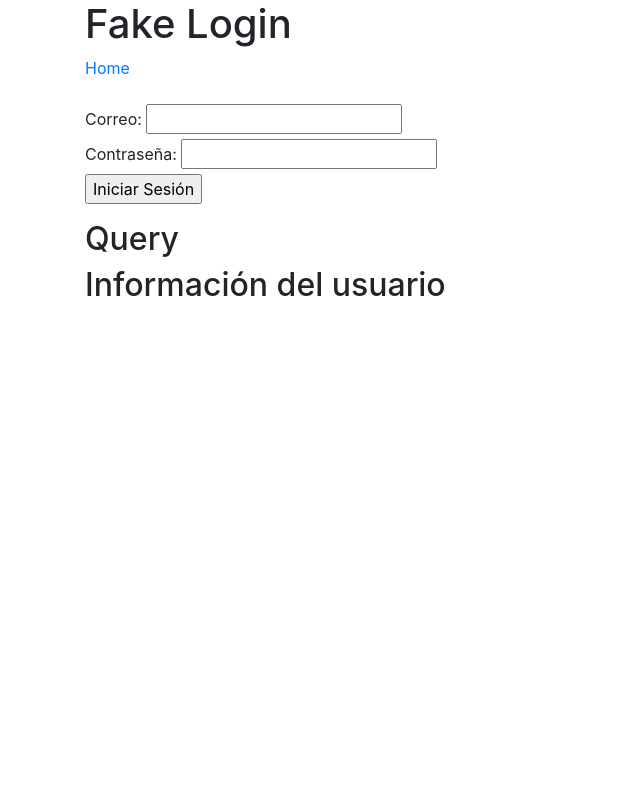
After one commit to JaazielHinojosa/CursoPHP, a PHP site: page /fake-login.php in a window 1280 px wide. The commit adds this page. Shown: the whole page, without its empty margins (0-640 px from the left). Run offline with PHP 8.4, Linux system fonts and the light colour scheme.

Commit message:
36 :: SQL Injection

```diff
--- /dev/null
+++ b/databases/fake-login.php
@@ -0,0 +1,52 @@
+<?php
+
+$user = null;
+$query = null;
+
+if (!empty($_POST)){
+    require_once "config.php";
+
+    $query = "SELECT * FROM users WHERE email=:email AND password=:password";
+    $prepared = $pdo->prepare($query);
+    $prepared->execute([
+        'email' => $_POST['email'],
+        'password' => md5($_POST['password'])
+    ]);
+
+    $user = $prepared->fetch(PDO::FETCH_ASSOC);
+}
+
+?>
+<html>
+<head>
+    <title>Bases de Datos</title>
+    <link rel="stylesheet" href="https://maxcdn.bootstrapcdn.com/bootstrap/4.0.0-beta.2/css/bootstrap.min.css" integrity="sha384-PsH8R72JQ3SOdhVi3uxftmaW6Vc51MKb0q5P2rRUpPvrszuE4W1povHYgTpBfshb" crossorigin="anonymous">
+    <script src="https://maxcdn.bootstrapcdn.com/bootstrap/4.0.0-beta.2/js/bootstrap.min.js" integrity="sha384-alpBpkh1PFOepccYVYDB4do5UnbKysX5WZXm3XxPqe5iKTfUKjNkCk9SaVuEZflJ" crossorigin="anonymous"></script>
+</head>
+<body>
+<div class="container">
+    <h1>Fake Login</h1>
+    <a href="index.php">Home</a>
+    <form action="fake-login.php" method="post">
+        <br><label for="email">Correo: </label>
+        <input type="text" name="email" id="email">
+        <br><label for="password">Contraseña: </label>
+        <input type="password" name="password" id="password">
+        <br>
+        <input type="submit" value="Iniciar Sesión">
+    </form>
+    <h2>Query</h2>
+    <div>
+        <?php
+            print_r($query);
+        ?>
+    </div>
+    <h2>Información del usuario</h2>
+    <div>
+        <?php
+            print_r($user);
+        ?>
+    </div>
+</div>
+</body>
+</html>
--- a/databases/index.php
+++ b/databases/index.php
@@ -11,6 +11,7 @@
             <ul>
                 <li><a href="add.php">Agregar usuarios</a></li>
                 <li><a href="list.php">Mostrar usuarios</a></li>
+                <li><a href="fake-login.php">Falso Login</a></li>
             </ul>
         </div>
     </body>
```
